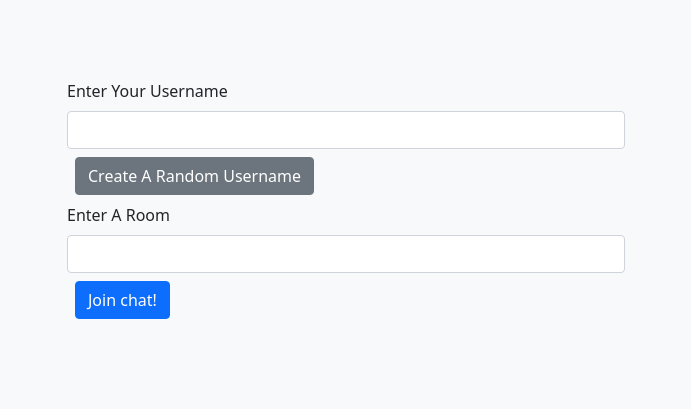
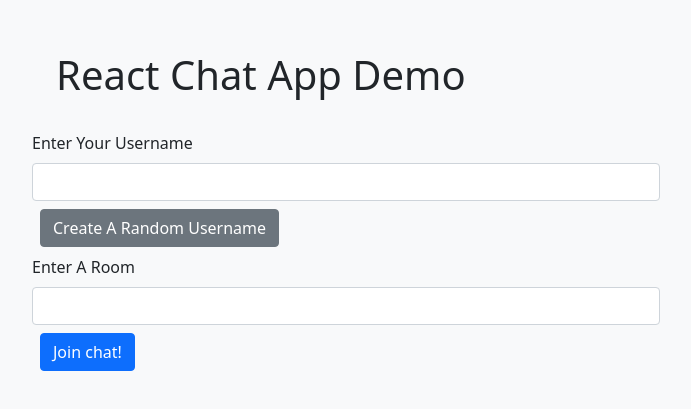
Before and after one commit to lt101/react-chat-app, a React (Create React App) app: page / in a window 1280 px wide. Shown: the part 197-606 px from the top of the page, without its empty margins (294-985 px from the left). Built offline with nearby package versions, Linux system fonts and the light colour scheme; no server answers.

Commit message:
added title to login page

```diff
--- a/src/components/Login.js
+++ b/src/components/Login.js
@@ -27,8 +27,9 @@ export default function Login({ setUser, setRoom }) {
 
 
   return (
-    <Container className="align-items-center d-flex bg-light" style={{ height: '100vh' }}>
+    <Container fluid className="align-items-center d-flex bg-light" style={{ height: '100vh' }}>
       <Col md={{ span: 6, offset: 3}}>
+        <h1 className="p-4">React Chat App Demo</h1>
         <Form onSubmit={handleSubmit}>
           <Form.Group>
             <Form.Label>Enter Your Username</Form.Label>
```
